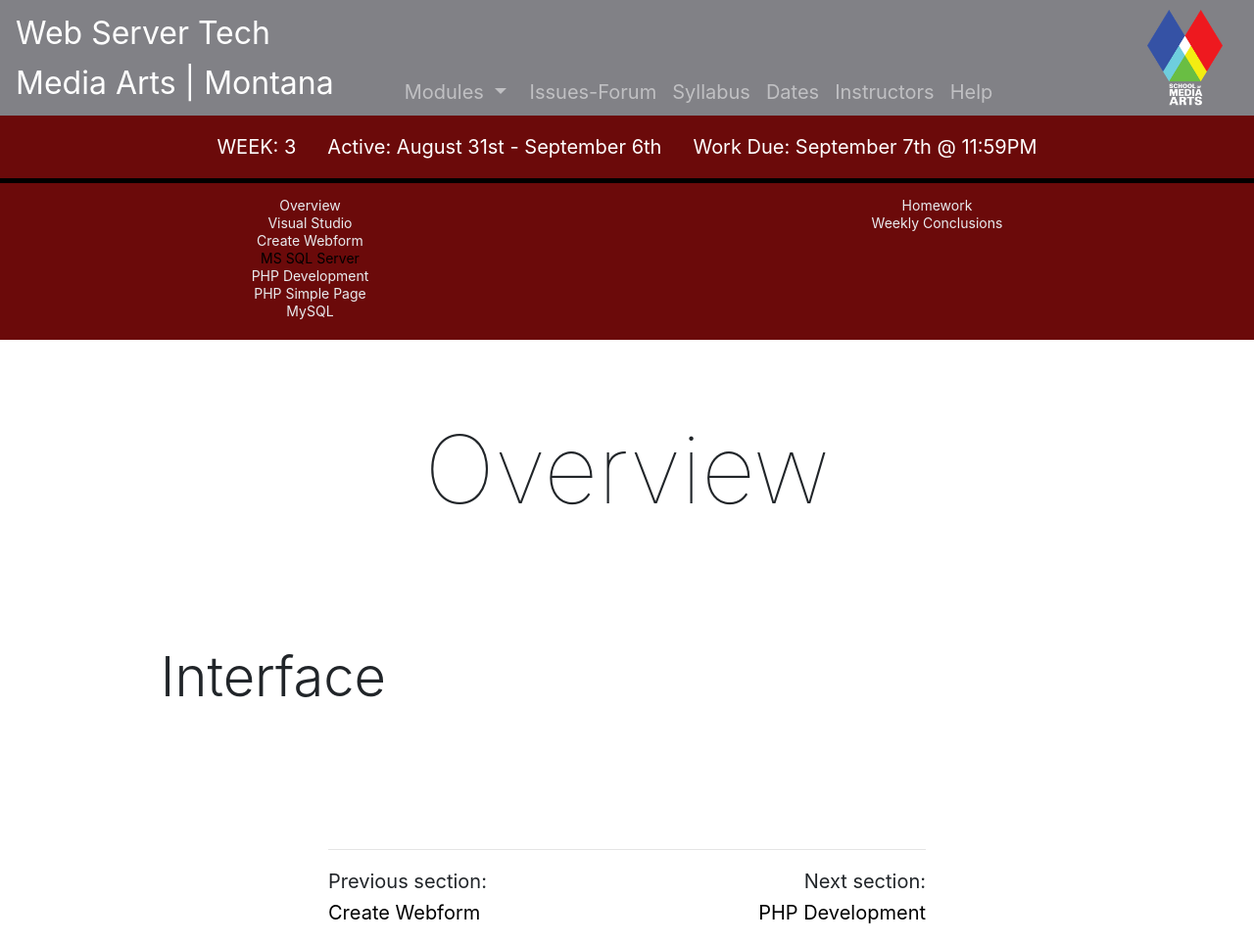
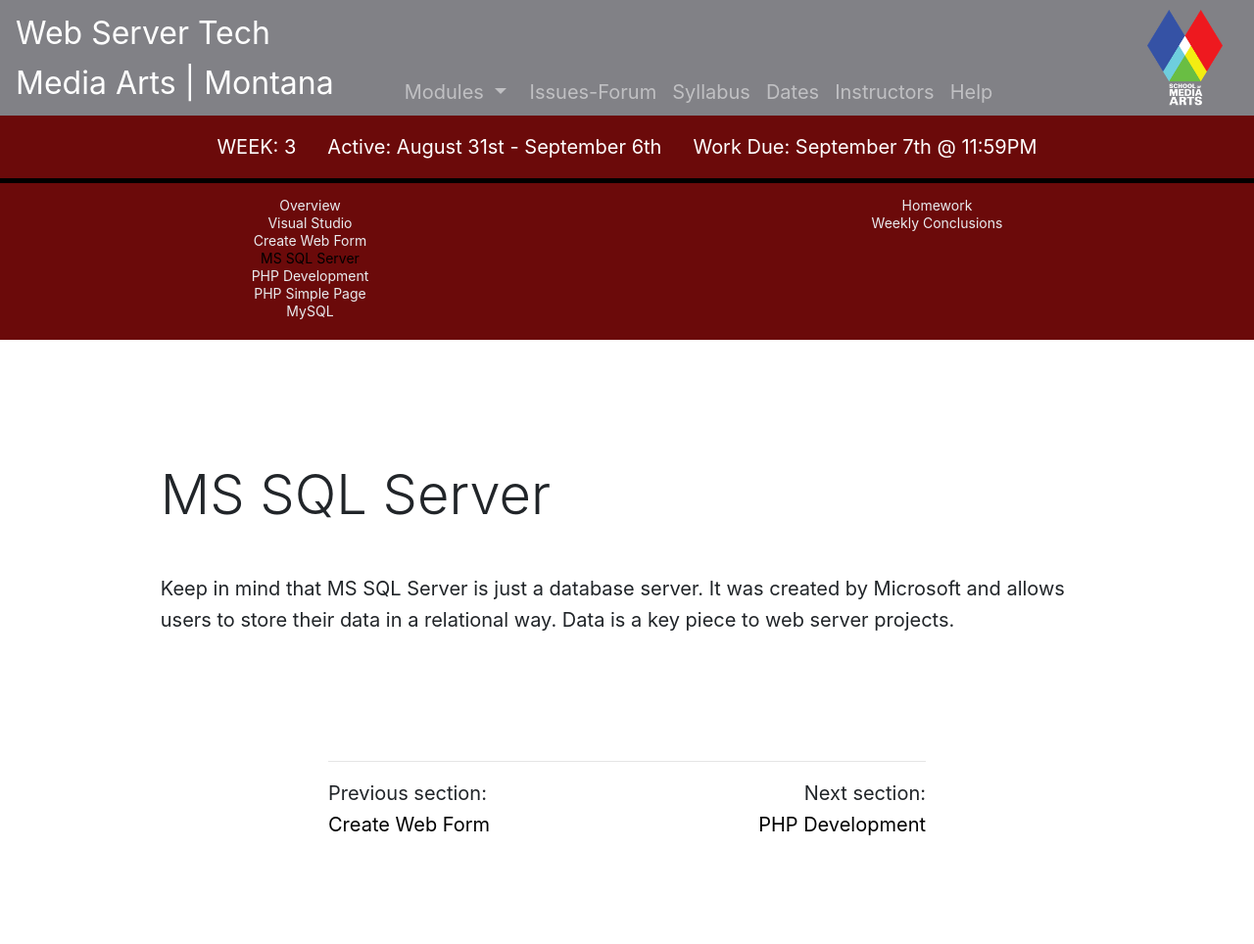
Before and after one commit to Montana-Media-Arts/461_WebServer-Fall2020, a Jekyll site: the page built from modules/week-3/_posts/2017-01-04-ms-sql.md, in a window 1280 px wide. Shown: the whole page at 98% size. Built offline with Jekyll 4.4.1, drawn with Linux system fonts in a browser that asks for light colours; nearby versions of some CDN libraries; after the commit the page ends 900 px from its top, so only the background shows below that.

Commit message:
updated with slides

```diff
--- a/modules/week-3/_posts/2017-01-04-ms-sql.md
+++ b/modules/week-3/_posts/2017-01-04-ms-sql.md
@@ -3,7 +3,6 @@ title: MS SQL Server
 module: 3
 ---
 
-# Overview
+## MS SQL Server
 
-
-## Interface
+Keep in mind that MS SQL Server is just a database server.  It was created by Microsoft and allows users to store their data in a relational way.  Data is a key piece to web server projects.
```
Also changed, not shown: modules/week-3/_posts/2017-01-02-visual-studio.md (+3 -1 lines), modules/week-3/_posts/2017-01-03-create-webform.md (+6 -2 lines).
